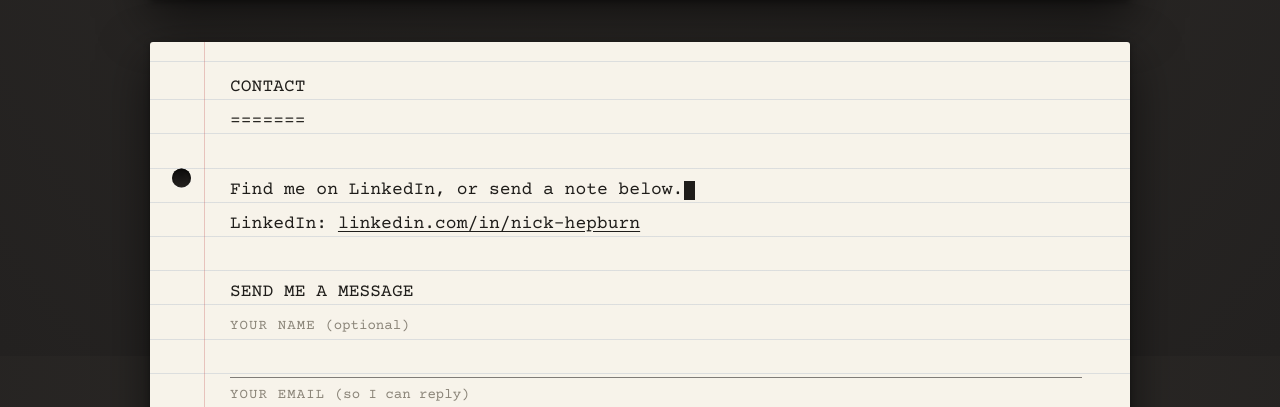
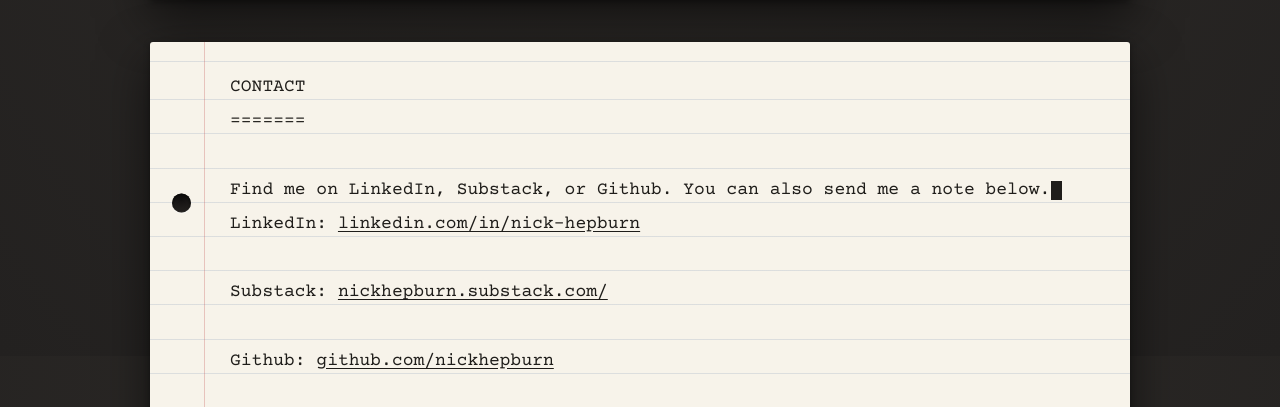
Before and after one commit to nickhepburn/heppy-site, a plain HTML site: page nick-hepburn-site/index.html in a window 1280 px wide. Shown: the part 3644-4051 px from the top of the page. Drawn offline with nearby package versions, Linux system fonts and the light colour scheme.

Commit message:
Add Substack and GitHub links to contact section
Updated contact information to include Substack and GitHub links.

```diff
--- a/nick-hepburn-site/index.html
+++ b/nick-hepburn-site/index.html
@@ -433,7 +433,7 @@
       "CONTACT",
       "=======",
       "",
-      "Find me on LinkedIn, or send a note below."
+      "Find me on LinkedIn, Substack, or Github. You can also send me a note below."
     ].join("\n") },
 
     // ----- Detail sheets: opened from the titles on the home pages -----
@@ -470,6 +470,8 @@
   var FORM_ENDPOINT = 'https://api.web3forms.com/submit';
   var WEB3FORMS_KEY = '79de6cc5-961a-459c-8f63-cc6e0b7c78f0';   // public by design; it only lets people send messages to you
   var LINKEDIN_URL = 'https://www.linkedin.com/in/nick-hepburn/';
+  var SUBSTACK_URL = 'https://nickhepburn.substack.com/';
+  var GITHUB_URL = 'https://github.com/nickhepburn';
 
   // ----- Photos for the Ireland stack (files live in the photos/ folder) -----
   var IRELAND_PHOTOS = [
@@ -659,6 +661,8 @@
       extra.className = 'page-extra contact-extra';
       extra.innerHTML =
         '<p class="li-line">LinkedIn: <a href="' + LINKEDIN_URL + '" target="_blank" rel="noopener noreferrer">linkedin.com/in/nick-hepburn</a></p>' +
+        '<p class="li-line">Substack: <a href="' + SUBSTACK_URL + '" target="_blank" rel="noopener noreferrer">nickhepburn.substack.com/</a></p>' +
+        '<p class="li-line">Github: <a href="' + GITHUB_URL + '" target="_blank" rel="noopener noreferrer">github.com/nickhepburn</a></p>' +
         '<form id="contactForm" novalidate>' +
           '<p class="form-title">SEND ME A MESSAGE</p>' +
           '<label>Your name <span class="opt">(optional)</span><input name="name" type="text" autocomplete="name" maxlength="80"></label>' +
```
